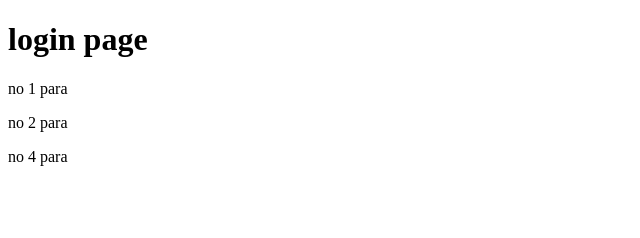
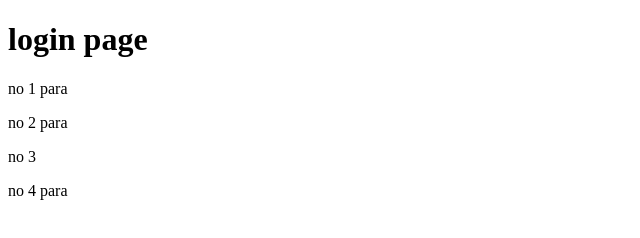
Before and after one commit to manickmanick/learning-git, a plain HTML site: page login.html in a window 1280 px wide. Shown: the whole page, without its empty margins (0-640 px from the left). Drawn offline with Linux system fonts and the light colour scheme.

Commit message:
Update login.html

```diff
--- a/login.html
+++ b/login.html
@@ -10,6 +10,7 @@
     <h1>login page</h1>
     <p>no 1 para </p>
     <p>no 2 para</p>
+    <p>no 3 </p>
     <p>no 4 para</p>
 </body>
 </html>
```
